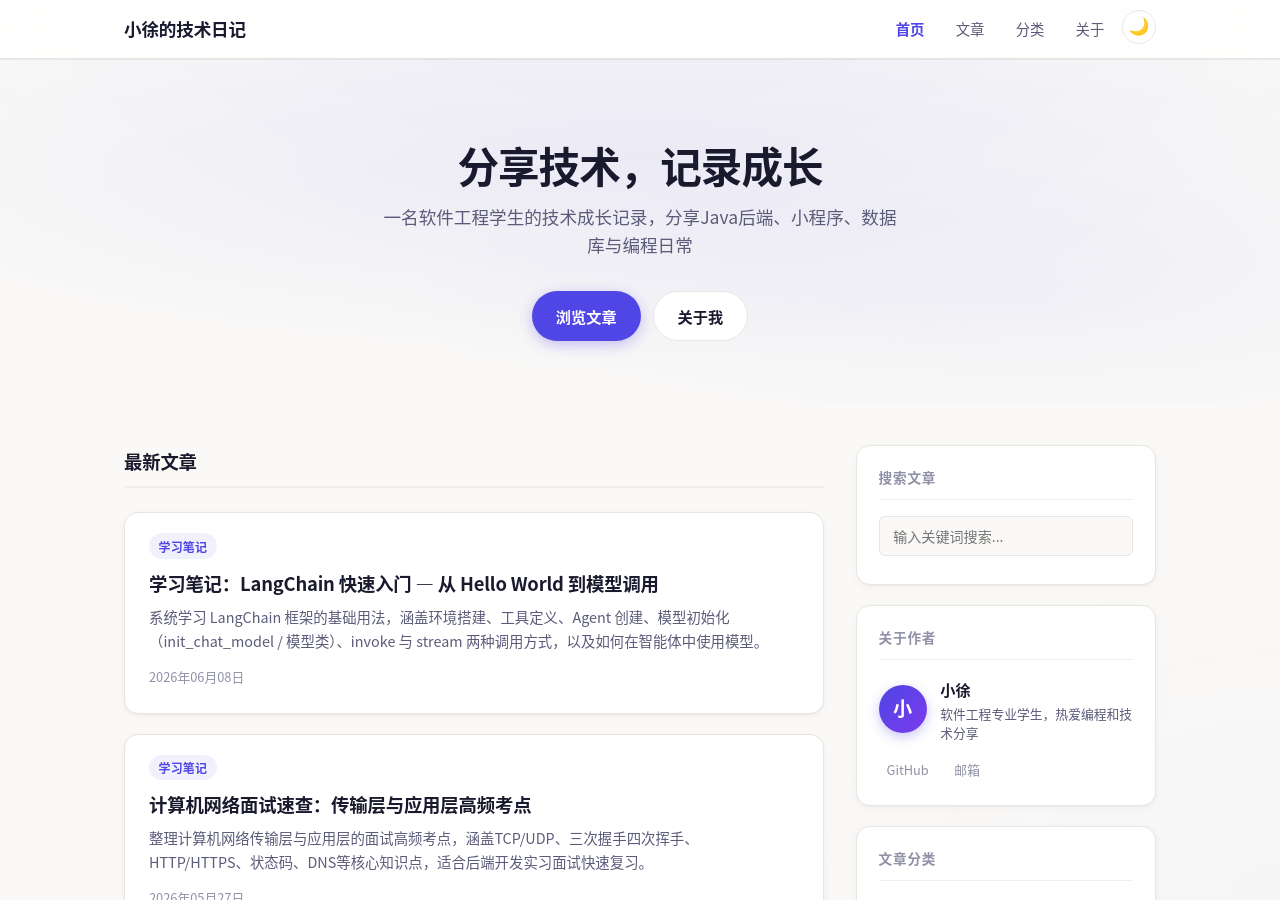
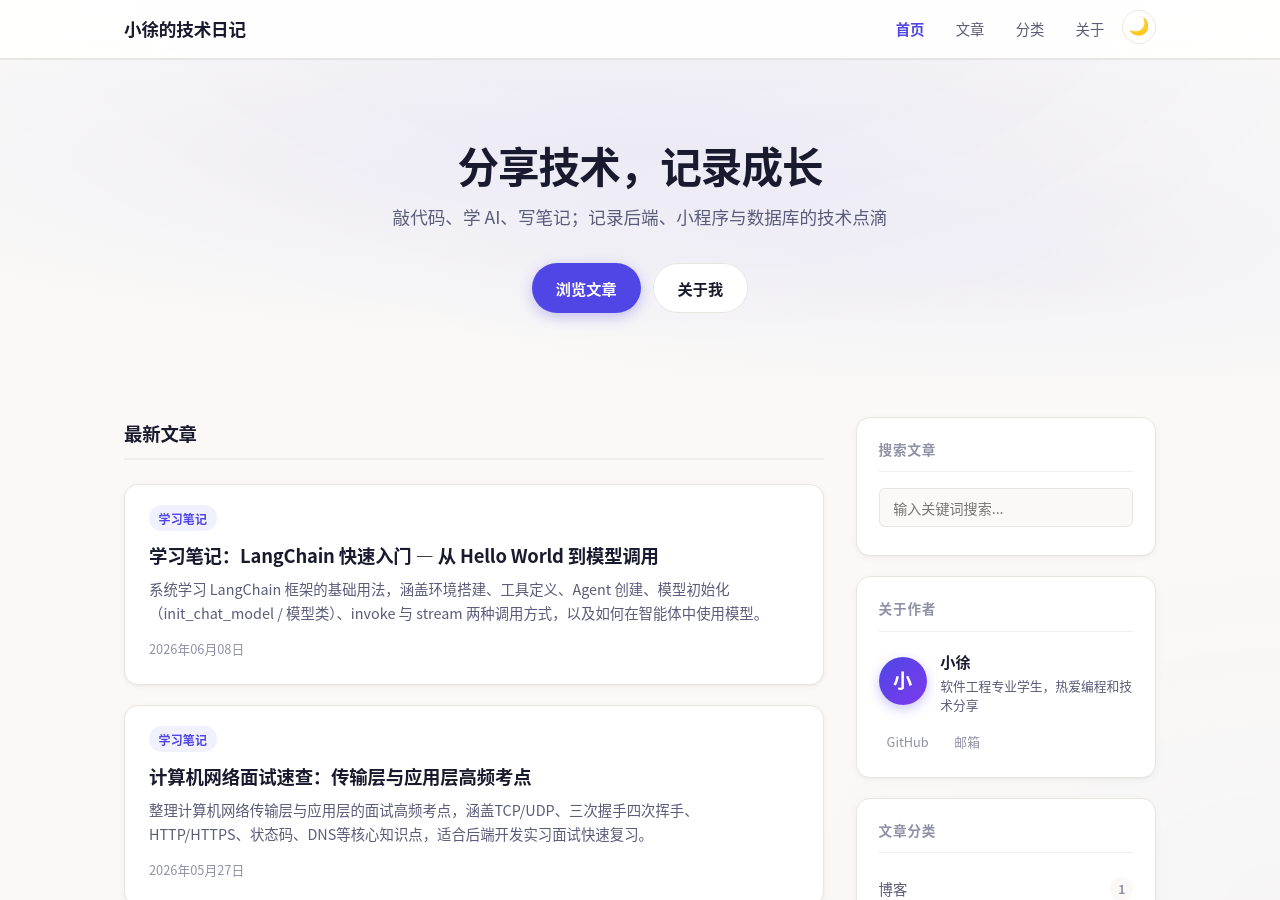
Before and after one commit to XyfHub/XyfHub.github.io, a Jekyll site: the page built from index.html, in a window 1280 px wide and 900 px high. Built offline with Jekyll 4.4.1, drawn with Linux system fonts in a browser that asks for light colours; the list of posts is cut into pages by our own code; some of the changed text lies outside the part shown.

Commit message:
docs: update site description to new tagline

```diff
--- a/_config.yml
+++ b/_config.yml
@@ -2,7 +2,7 @@ title: 小徐的技术日记
 title_separator: "|"
 email: ifikifk@qq.com
 description: >-
-  一名软件工程学生的技术成长记录，分享Java后端、小程序、数据库与编程日常
+  敲代码、学 AI、写笔记；记录后端、小程序与数据库的技术点滴
 baseurl: ""
 url: "https://xyfhub.github.io"
 github_username: XyfHub
```
